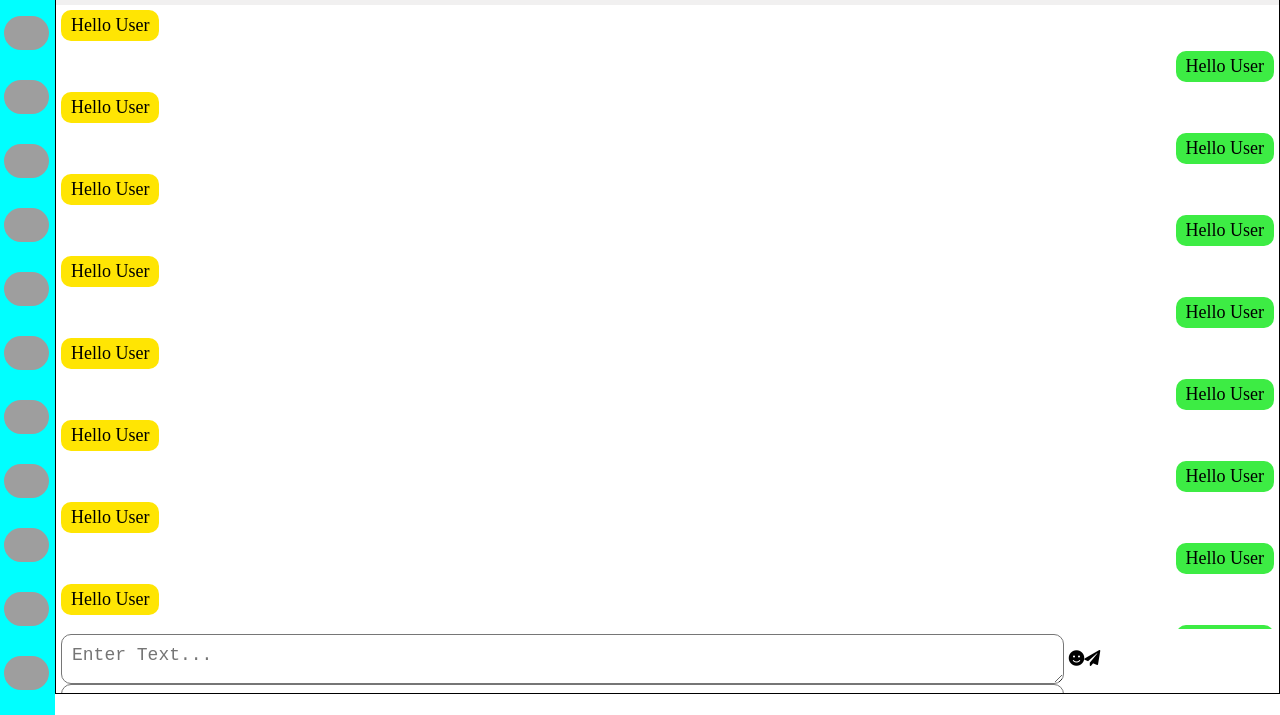
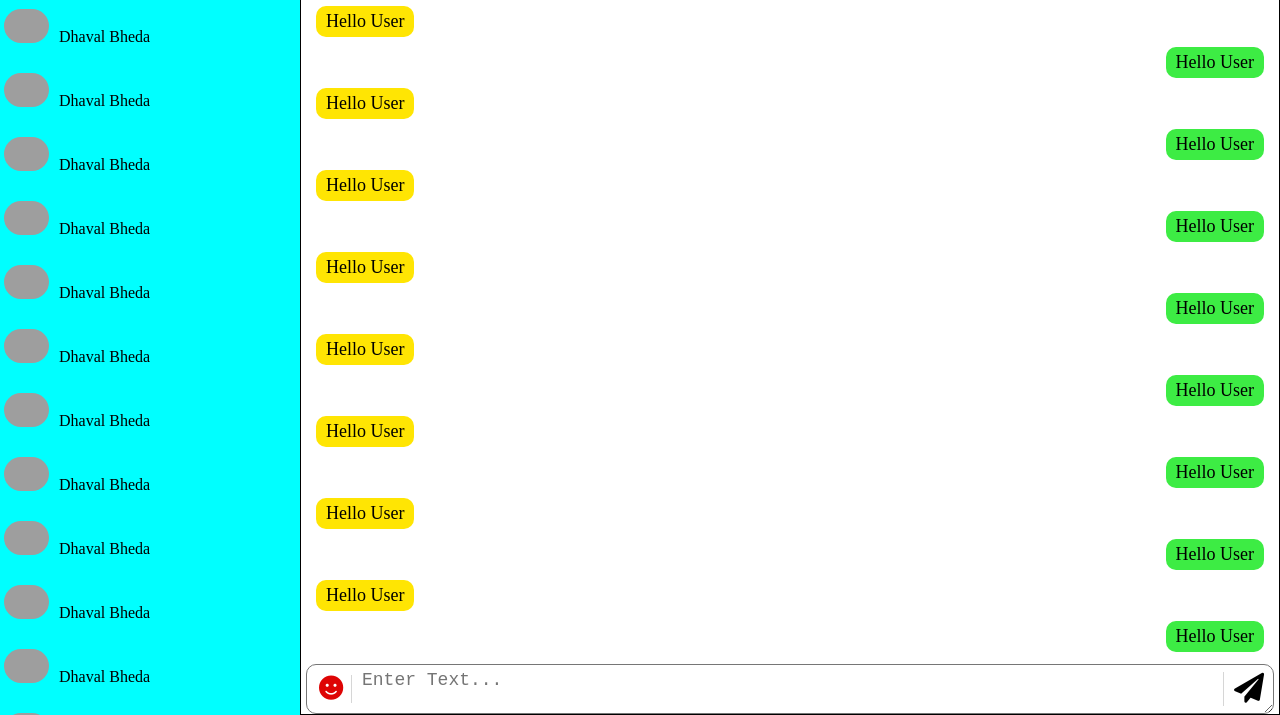
Before and after one commit to dhavalbheda/webchat-UI, a plain HTML site: page index.html in a window 1280 px wide. Shown: the part 85-800 px from the top of the page. Drawn offline with Linux system fonts and the light colour scheme; grey boxes are pictures that could not be loaded.

Commit message:
Change Textbox width

```diff
--- a/index.html
+++ b/index.html
@@ -26,6 +26,36 @@
                     <span class="icon bar-span"><i class="bar-icon"></i></span>
             </div>
             <ul>
+                <li>
+                    <div>
+                        <span class="icon"><img class="icon" src="https://i.pinimg.com/originals/86/63/78/866378ef5afbe8121b2bcd57aa4fb061.jpg" alt="" /></span>
+                        <span class="title">Dhaval Bheda</span>
+                    </div>
+                </li>
+                <li>
+                    <div>
+                        <span class="icon"><img class="icon" src="https://i.pinimg.com/originals/86/63/78/866378ef5afbe8121b2bcd57aa4fb061.jpg" alt="" /></span>
+                        <span class="title">Dhaval Bheda</span>
+                    </div>
+                </li>
+                <li>
+                    <div>
+                        <span class="icon"><img class="icon" src="https://i.pinimg.com/originals/86/63/78/866378ef5afbe8121b2bcd57aa4fb061.jpg" alt="" /></span>
+                        <span class="title">Dhaval Bheda</span>
+                    </div>
+                </li>
+                <li>
+                    <div>
+                        <span class="icon"><img class="icon" src="https://i.pinimg.com/originals/86/63/78/866378ef5afbe8121b2bcd57aa4fb061.jpg" alt="" /></span>
+                        <span class="title">Dhaval Bheda</span>
+                    </div>
+                </li>
+                <li>
+                    <div>
+                        <span class="icon"><img class="icon" src="https://i.pinimg.com/originals/86/63/78/866378ef5afbe8121b2bcd57aa4fb061.jpg" alt="" /></span>
+                        <span class="title">Dhaval Bheda</span>
+                    </div>
+                </li>
                 <li>
                     <div>
                         <span class="icon"><img class="icon" src="https://i.pinimg.com/originals/86/63/78/866378ef5afbe8121b2bcd57aa4fb061.jpg" alt="" /></span>
@@ -206,8 +236,8 @@
             <div class="chat-control">
                 <div class="control">
                     <textarea placeholder="Enter Text..."></textarea>
-                    <span><i class="fas fa-smile"></i></span>
-                    <span><i class="fas fa-paper-plane"></i></span>
+                    <span class="smile-icon"><i class="fas fa-smile"></i></span>
+                    <span class="send-icon"><i class="fas fa-paper-plane"></i></span>
                 </div>
                 <div class="control">
                     <textarea placeholder="Enter Text..."></textarea>
--- a/style.css
+++ b/style.css
@@ -16,9 +16,11 @@
     padding: 0;
     box-sizing: border-box;
 }
+
 body {
     min-height: 100vh;
 }
+
 .navigation {
     position: fixed;
     width: 55px;
@@ -28,6 +30,7 @@ body {
     overflow: hidden;
     overflow-y: scroll;
     z-index: 1;
+    top: 5vh;
 }
 
 .navigation:hover {
@@ -42,7 +45,7 @@ body {
     color: black;
 }
 
-.navigation ul li{
+.navigation ul li {
     position: relative;
     width: 100%;
     list-style: none;
@@ -99,13 +102,14 @@ body {
 
 /* Header */
 
-header{
+header {
     width: 100%;
     display: flex;
     background: #009688;
     justify-content: space-between;
     box-sizing: border-box;
     padding: 10px 2px;
+    height: 5vh;
 }
 .logout {
     font-size: 1.5em;
@@ -118,21 +122,25 @@ header{
     margin-left: 55px;
     position: relative;
     overflow: hidden;
+    height: 95vh;
 }
 
 .friend-name {
     background: #e2e0e07a;
     text-align: center;
     padding: 12px;
+    height: 5vh;
 }
 
 
-.message-section{
-    height: 78vh!important;
+.message-section {
+    height: 82vh!important;
     overflow-x: hidden;
     top: 40px;
+    padding: 5px 10px;
+
 }
-.messageStyle{
+.messageStyle {
     display: inline-block;
     padding: 5px 10px;
     border-radius: 10px;
@@ -149,10 +157,12 @@ header{
      background: #3dec44;
  }
 
- .chat-control   {
-    height: 8vh;
+ .chat-control {
     overflow: hidden;
-    padding-top: 5px;
+    width: 100%;
+    position: absolute;
+    bottom: -5px;
+    height: 55px;
  }
 
 .control {
@@ -161,14 +171,73 @@ header{
     align-items: center;
 }
 
-textarea{
+textarea {
     border-radius: 10px;
-    padding: 10px;
-    width: 82%;
+    width: 100%;
     height: 50px;
     margin: 0px 5px;
     background-color: #ffffffde;
     color: black;
     font-size: 18px;
     outline: none;
+    padding: 5px 55px;
 }
+.smile-icon {
+    position: absolute;
+    left: 18px;
+    font-size: 25px;
+    color: #de0404;
+    border-right: 1px solid #00000029;
+    padding-right: 8px;
+}
+.send-icon {
+    font-size: 30px;
+    padding-left: 10px;
+    position: absolute;
+    right: 15px;
+    border-left: 1px solid #00000029;
+}
+
+
+/* Extra large devices (large laptops and desktops, 1200px and up) */
+@media only screen and (min-width: 1200px) {
+    .navigation {
+        width: 300px;
+    }
+    .container-body {
+        margin-left: 300px;
+    }
+}
+
+
+/* Large devices (laptops/desktops, 992px and up) */
+@media only screen and (min-width: 992px) {
+    .navigation {
+        width: 300px;
+    }
+    .container-body {
+        margin-left: 300px;
+    }
+}
+
+
+/* Medium devices (landscape tablets, 768px and up) */
+@media only screen and (min-width: 768px) {
+    .navigation {
+        width: 300px;
+    }
+    .container-body {
+        margin-left: 300px;
+    }
+}
+
+
+/* Small devices (portrait tablets and large phones, 600px and up) */
+@media only screen and (min-width: 600px) {
+
+}
+
+/* Extra small devices (phones, 600px and down) */
+@media only screen and (max-width: 600px) {
+
+}
```
